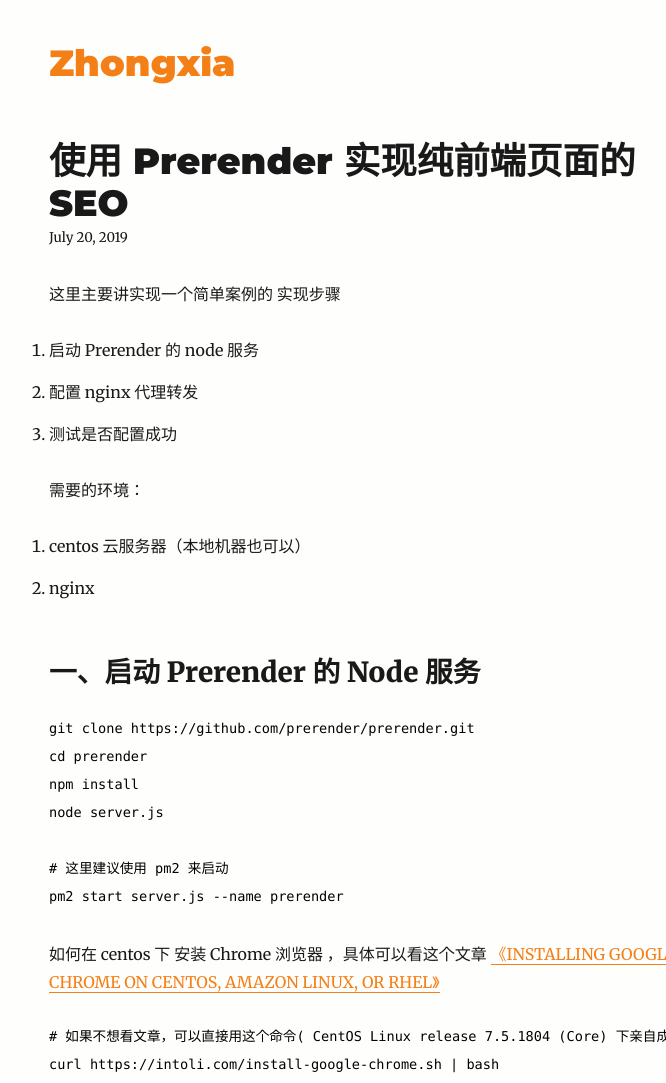
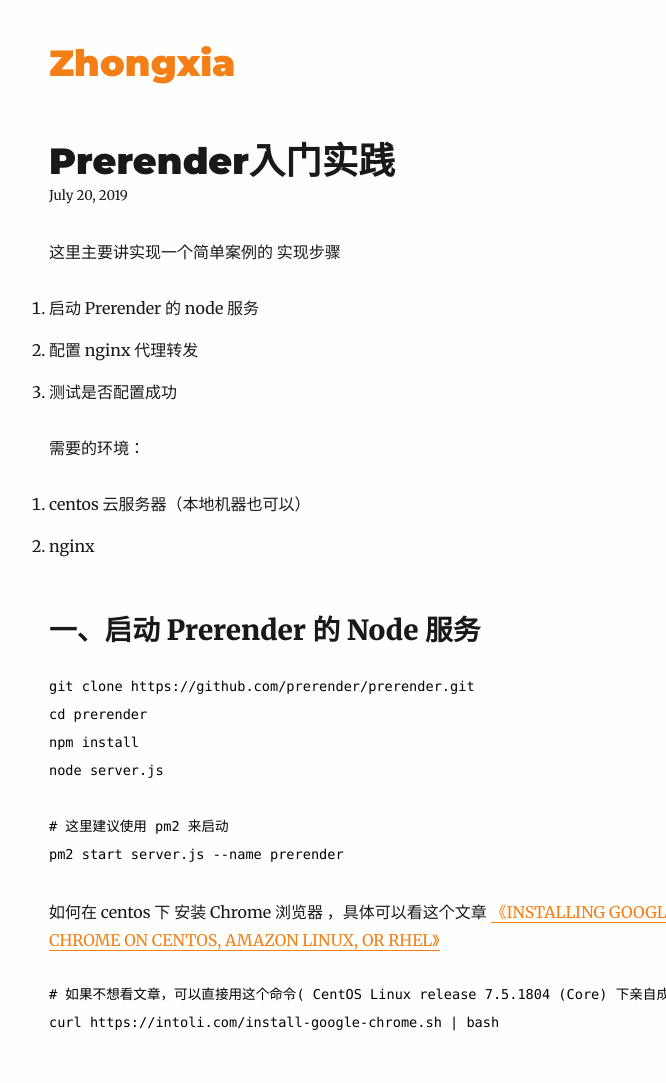
Before and after one commit to zhongxia245/zhongxia245.github.io, a Gatsby site: page /prerender-example/ in a window 1280 px wide. Shown: the top 1083 px of the page, without its empty margins (276-942 px from the left). Built offline with nearby package versions, Linux system fonts and the light colour scheme; Gatsby itself is replaced by a stand-in of ours; some packages are replaced by stand-ins of ours; code samples lack their colours.

Commit message:
修改标题

```diff
--- a/content/blog/prerender-example.md
+++ b/content/blog/prerender-example.md
@@ -1,5 +1,5 @@
 ---
-title: 使用 Prerender 实现纯前端页面的 SEO
+title: Prerender入门实践
 date: 2019-07-20 06:02:06
 description: ""
 ---
```
